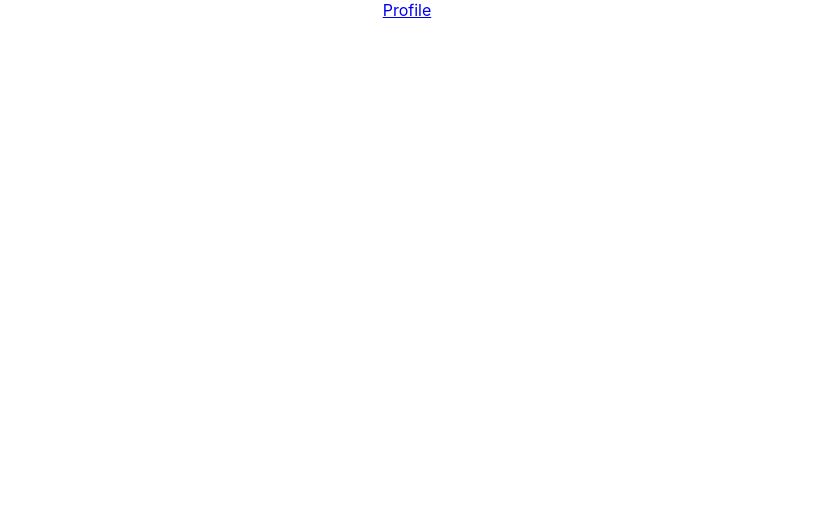
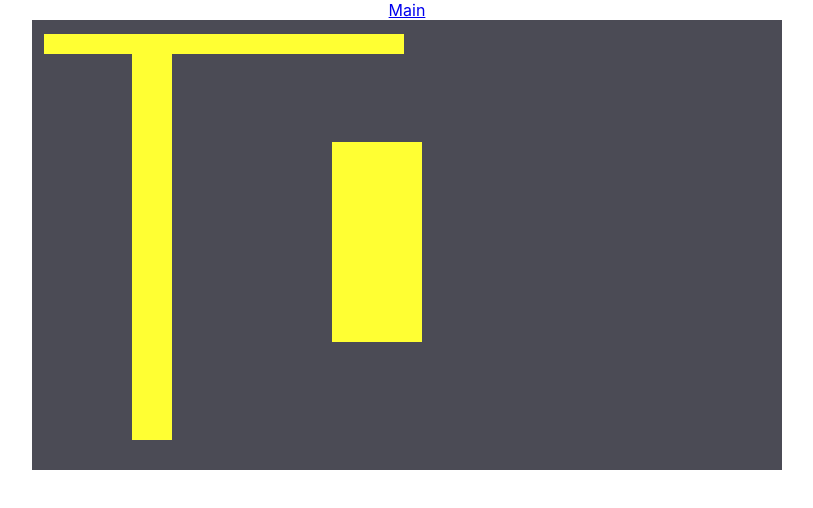
Before and after one commit to GBmixo/xeno-socio-inter-common, a React (Create React App) app: page / in a window 1280 px wide. Shown: the top 508 px of the page, without its empty margins (233-1046 px from the left). Built offline with nearby package versions, Linux system fonts and the light colour scheme.

Commit message:
Add files via upload

```diff
--- /dev/null
+++ b/src/Components/GameCanvas.js
@@ -0,0 +1,104 @@
+import React from 'react';
+
+
+class GameCanvas extends React.Component{
+
+    componentDidMount = () => {
+        //Renders the canvas with game objects
+        this.renderCanvasObjects();
+    }
+
+    renderCanvasObjects = () => {
+        //console.log(this.props);
+        //The reference to the canvas and other info tied to variables
+        const canvas = this.refs.canvas;
+        const ctx = canvas.getContext("2d");
+        const rect = canvas.getBoundingClientRect();
+        //Sets a BG color
+        this.setBackground(canvas, "#4B4B55");
+
+        //This is the event listener for the clicks that check for collision with game elements
+        canvas.addEventListener('click', e => {
+            let object = {};
+            //Finds the difference from the (0, 0) of the canvas
+            object.x = (e.clientX - rect.left);
+            object.y =  (e.clientY - rect.top);
+            //Calculates whether the click touched an object
+            this.checkCollision(object.x, object.y);
+        })
+
+        this.props.levelObjects.map(obj => {
+
+            //Seperates the data into individual numbers
+            let pos = obj.position.split(' ');
+            let dimensions = obj.size.split(' ');
+            //Sets the rectangle color
+            ctx.fillStyle = "#FFFF33";
+            //Creates a rectangle with the fillStyle
+            ctx.fillRect(pos[0],pos[1],dimensions[0],dimensions[1]);
+        })
+
+    }
+
+    setBackground = (canvas, backgroundColor) => {
+        canvas.style.background = backgroundColor;
+    }
+
+    checkCollision = (clickX, clickY) => {
+        //console.log(clickX + ' ' + clickY)
+        let objects = this.props.levelObjects;
+        for(let i = 0; i < objects.length; i++){
+            let pos = objects[i].position.split(' ');
+            let size = objects[i].size.split(' ');
+            //Compares the click to the dimensions of the rectangle
+            if( (clickX > pos[0]) && (clickX < parseInt(pos[0]) + parseInt( size[0])) && (clickY > pos[1]) && (clickY < parseInt(pos[1]) + parseInt(size[1])) ){
+                console.log('hit ' + objects[i].name);
+                this.checkContext(i, objects[i]);
+            }
+        }
+    }
+
+    checkContext = (index, object) => {
+        switch(object.context){
+            case "talk": this.props.onClick(index, 'talk')
+            break;
+            case "read": this.props.onClick(index, 'read')
+            break;
+            case "pickup": this.props.onClick(index, 'pickup')
+            break;
+            default: this.props.onClick(index, "impossible")
+        }
+    }
+
+    render(){
+        return(
+            <div>
+                <canvas ref="canvas" width={750} height={450} />
+            </div>
+        )
+    }
+
+}
+/*
+                if( (clickX > parseInt(coords[1])) && (clickX < (parseInt(coords[1]) + noteCollection[note].width)) ){
+                    if(noteCollection[note].status == true){
+                        this.props.noteHit(note, songId)
+                    }
+                }
+
+                if( (clickX > parseInt(coords[1])) && (clickX < (parseInt(coords[1]) + noteCollection[note].width)) && (clickY > parseInt(coords[0])) && (clickY < (parseInt(coords[0]) + noteCollection[note].height)) ){
+                    if(noteCollection[note].status == false){
+                        this.noteClicked(note, songId)
+                    }else if(noteCollection[note].status == true){
+                        this.noteClicked(note, songId)
+                    }
+                }
+
+
+const gameCanvas = (props) => {
+    return (<canvas width = "1200" height = "800" ></canvas>);
+}
+*/
+
+
+export default GameCanvas;
--- a/src/MainPage.js
+++ b/src/MainPage.js
@@ -1,12 +1,51 @@
 import React from 'react';
 import {BrowserRouter as Router, Switch, Route, Link, Redirect} from "react-router-dom";
-
+import GameCanvas from './Components/GameCanvas.js';
+//import TrackCanvas from './Components/TrackCanvas.js';
 
 
 class MainPage extends React.Component{
 
     state = {
+        everythingLoaded: true,
+        levels: {
+            seattle:{
+                //This is generally what I'm imagining the level-object structure is going to be like
+                //This information should be enough to render an image on the canvas with a spot to look out for
+                pikePlaceMarket:[
+                    {name: "testObject", position: "12 14", size: "360 20", sprite: "?"},
+                    {name: "testObject2", position: "100 20", size: "40 400", sprite: "?"},
+                    {name: "Clark", position: "300 122", size: "90 200", sprite: "?", context: "talk"}
+                ]
+            }
+        },
+        worldState: {
+            //I'm using the state here to store the player's location
+            currentCity: "seattle",
+            currentSpot: "pikePlaceMarket",
+            //These aren't permanent or set in stone but for testing interactions and how they are recorded
+            peopleTalkedTo: 0,
+            informationCollected: 0,
+            testObjectIntereacted: false
+        }
+    }
 
+    handleClick = (index, context) => {
+        let worldState = this.state.worldState;
+        let levels = this.state.levels;
+        console.log(levels[worldState.currentCity][worldState.currentSpot][index])
+        console.log(context);
+    }
+
+    renderCanvas(){
+        //This uses the current city and spot within the city to navigate the levels object and find the objects to put onscreen
+        let levelObjects = this.state.levels [this.state.worldState.currentCity] [this.state.worldState.currentSpot];
+
+        return(
+            <div>
+                < GameCanvas onClick={this.handleClick} levelObjects={levelObjects} />
+            </div>
+        );
     }
 
     render(){
@@ -14,14 +53,11 @@ class MainPage extends React.Component{
                 <Router>
                     <div>
                         <div>
-                            <Link to="/">Profile</Link>
+                            <Link to="/">Main</Link>
                         </div>
                         <Switch>
-                            <Route path='/songs/:id'>
-                                {this.state.loadedAll ? this.renderPage() : null}
-                            </Route>
                             <Route path='/' exact>
-                                {this.state.loadedAll ? this.renderProfile() : null}
+                                {this.state.everythingLoaded ? this.renderCanvas() : null}
                             </Route>
                         </Switch>
 
```
